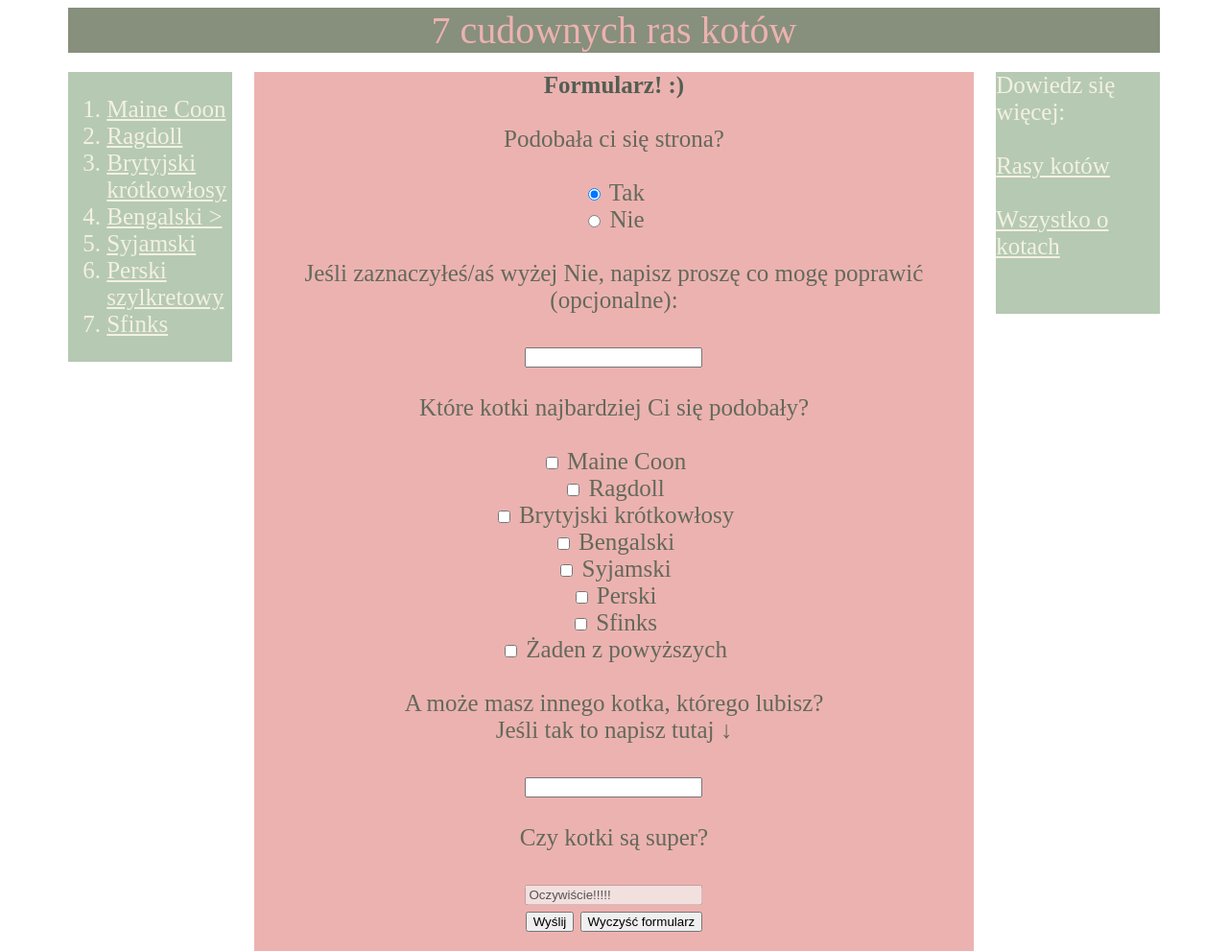
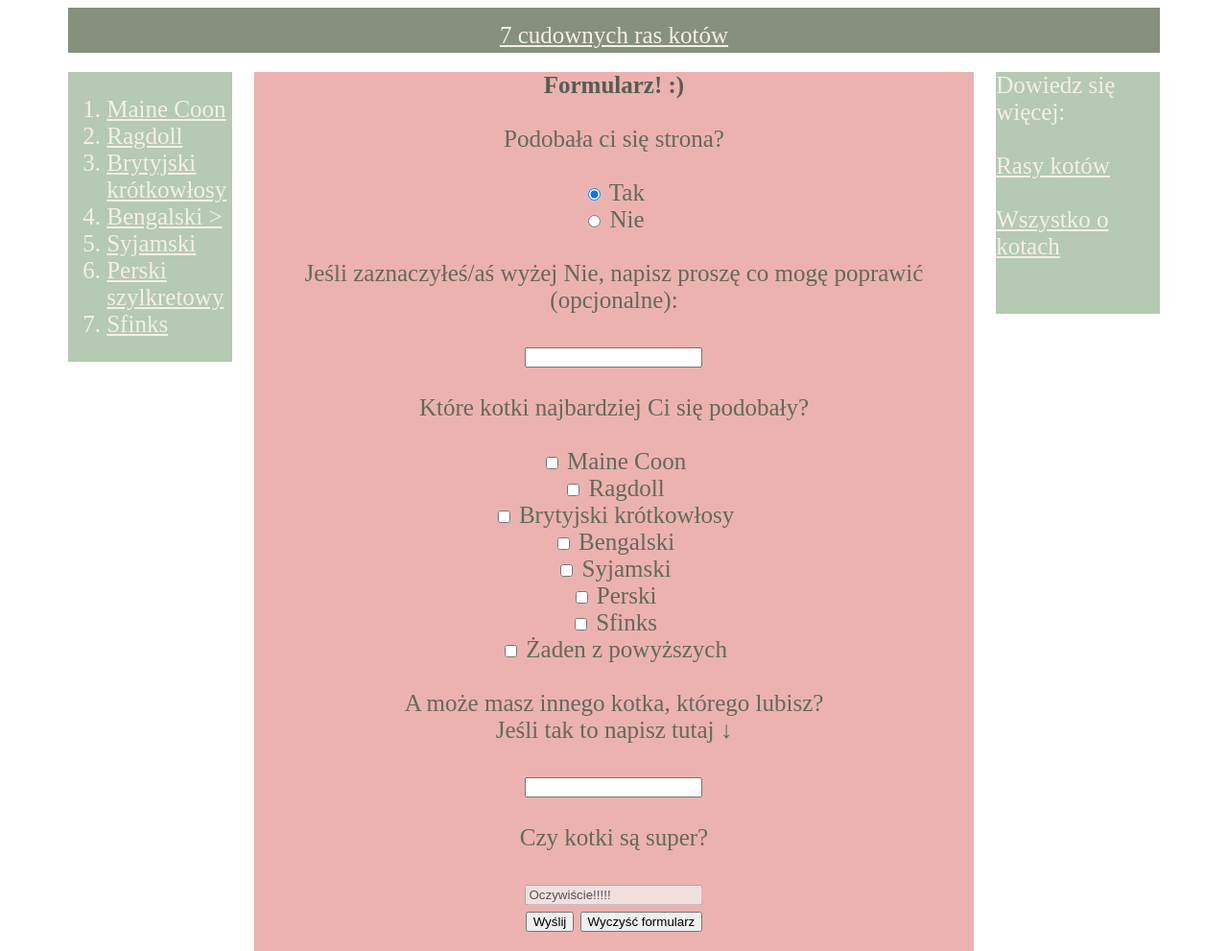
Before and after one commit to juliaszachno/7raskociakow, a plain HTML site: page formularz.html in a window 1280 px wide. Shown: the top 991 px of the page at 96% size. Drawn offline with Linux system fonts and the light colour scheme.

Commit message:
Add files via upload

```diff
--- a/formularz.html
+++ b/formularz.html
@@ -8,7 +8,7 @@
 <body>
  <div class="content">
 	<div class="header">
-	7 cudownych ras kotów
+	<a href="index.html">7 cudownych ras kotów</a>
 	</div>
 	<div class="srodek">
 	<div class="menu2">
```
